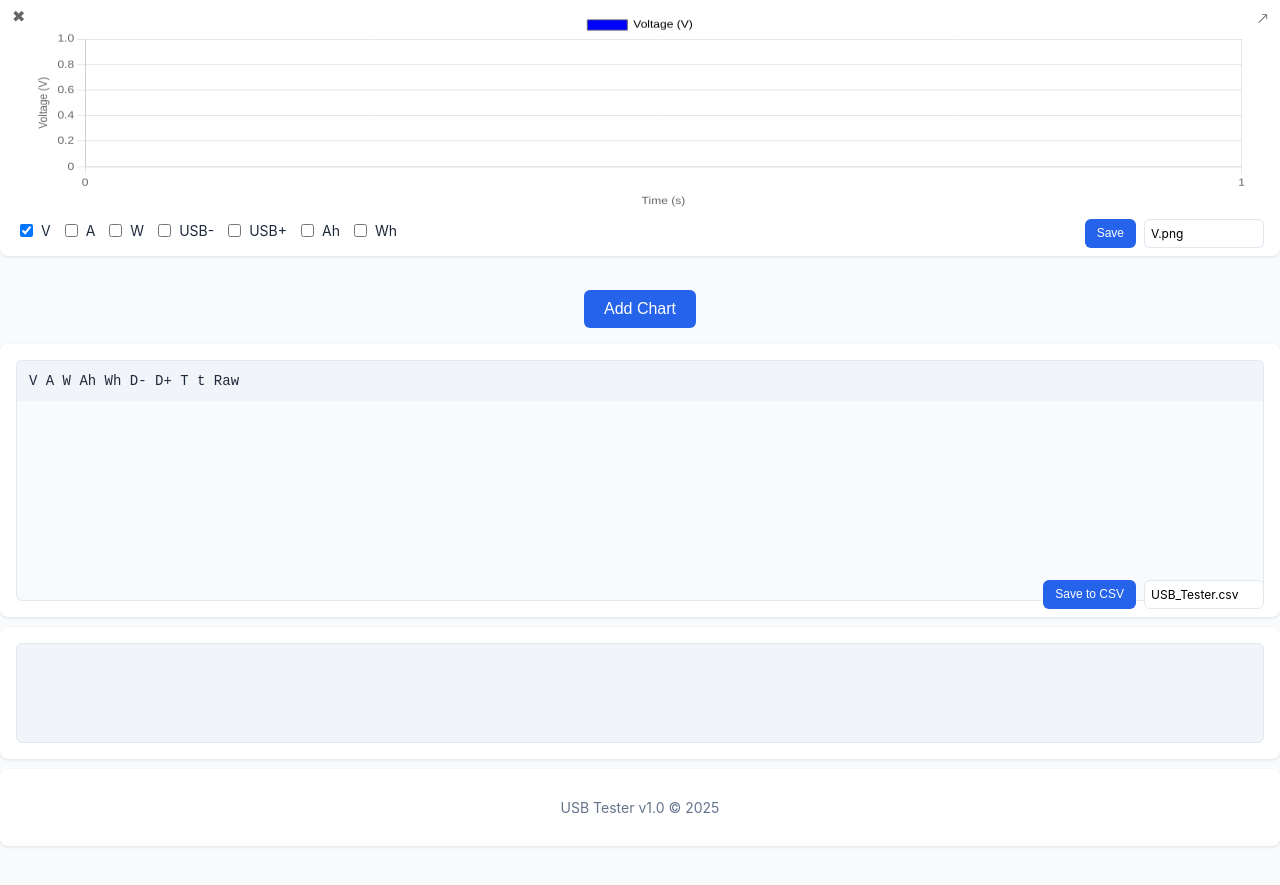
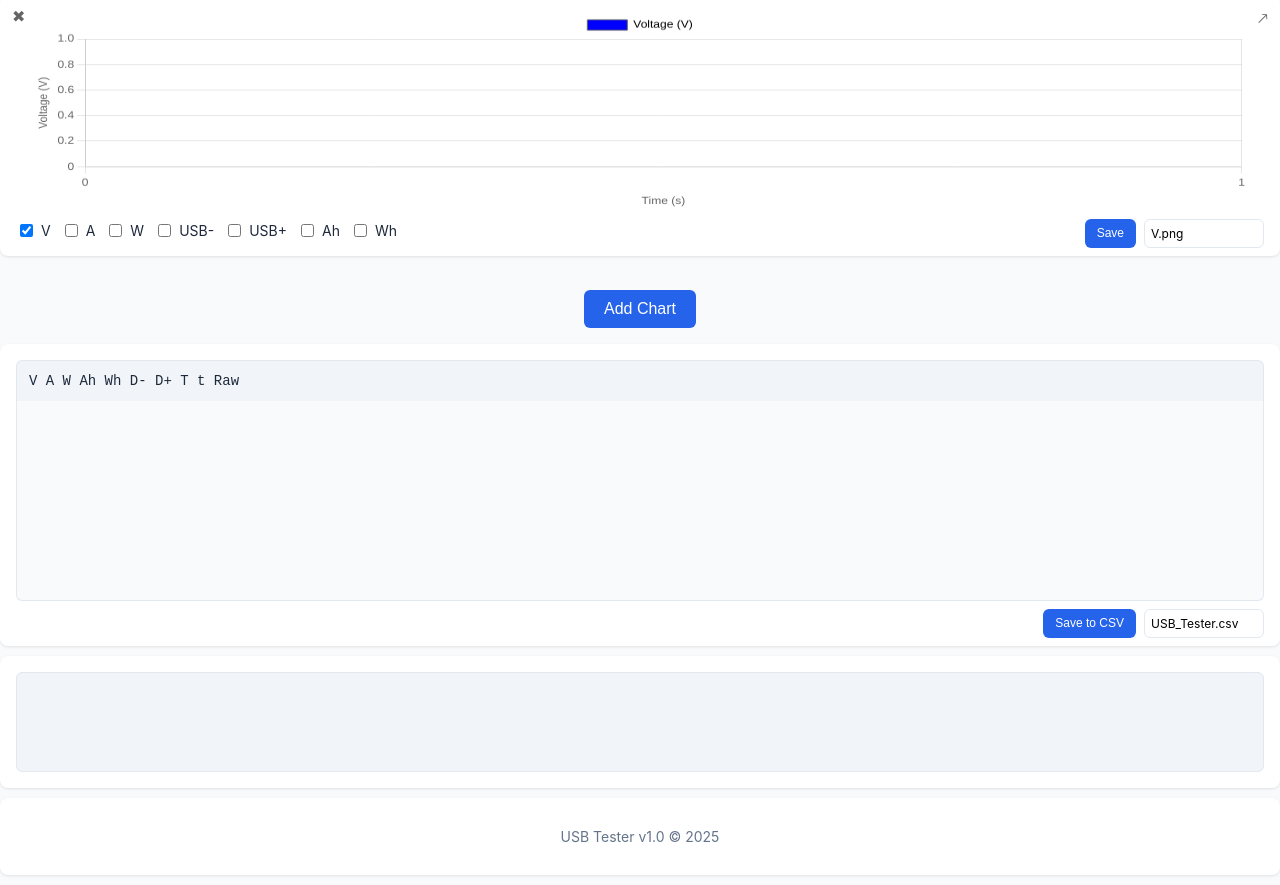
Before and after one commit to hpirila/usb-tester, a plain HTML site: page index.html in a window 1280 px wide. Shown: the part 974-1859 px from the top of the page. Before the commit the page ends 1830 px from the top, so only its background shows below. Drawn offline with nearby package versions, Linux system fonts and the light colour scheme.

Commit message:
Fix csv-data padding

```diff
--- a/css/styles.css
+++ b/css/styles.css
@@ -8,6 +8,7 @@
     --box-margin: 10px auto;
 
 }
+
 * {
     box-sizing: border-box;
 }
@@ -76,7 +77,6 @@ h1 {
     text-align: center;
   }
 
-
   ol {
     padding-left: 20px;
     line-height: 1.6;
@@ -129,10 +129,6 @@ h1 {
 .remove-btn:hover {
     color: #1e293b;
 }
-
-
-
-
 
 .controls {
     display: flex;
@@ -288,7 +284,7 @@ canvas {
 
 .csv-data {
     background-color: var(--box-background-color);
-    padding: var(--box-padding);
+    padding: 16px 16px 45px 16px;
     border-radius: var(--box-border-radius);
     width: var(--box-width);
     max-width: var(--box-max-width);
```
